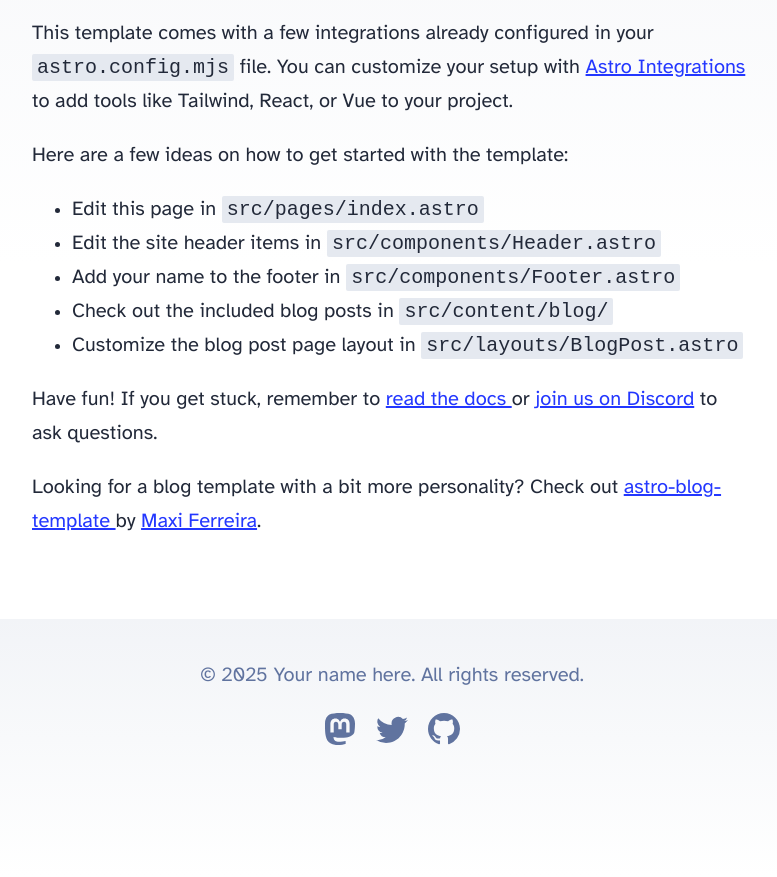
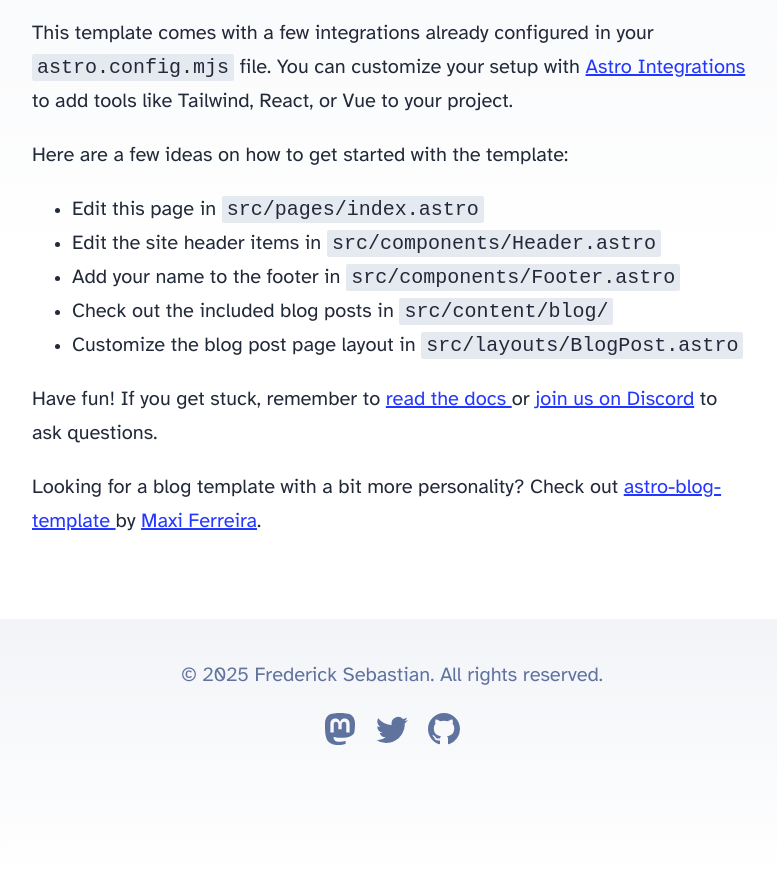
Before and after one commit to fredsebastian/lucky-limit-c371, an Astro site: page / in a window 1280 px wide. Shown: the part 336-1213 px from the top of the page, without its empty margins (248-1025 px from the left). Built offline with nearby package versions, Linux system fonts and the light colour scheme; Astro itself is replaced by a stand-in of ours.

Commit message:
Update Footer.astro

```diff
--- a/src/components/Footer.astro
+++ b/src/components/Footer.astro
@@ -3,7 +3,7 @@ const today = new Date();
 ---
 
 <footer>
-	&copy; {today.getFullYear()} Your name here. All rights reserved.
+	&copy; {today.getFullYear()} Frederick Sebastian. All rights reserved.
 	<div class="social-links">
 		<a href="https://m.webtoo.ls/@astro" target="_blank">
 			<span class="sr-only">Follow Astro on Mastodon</span>
```
